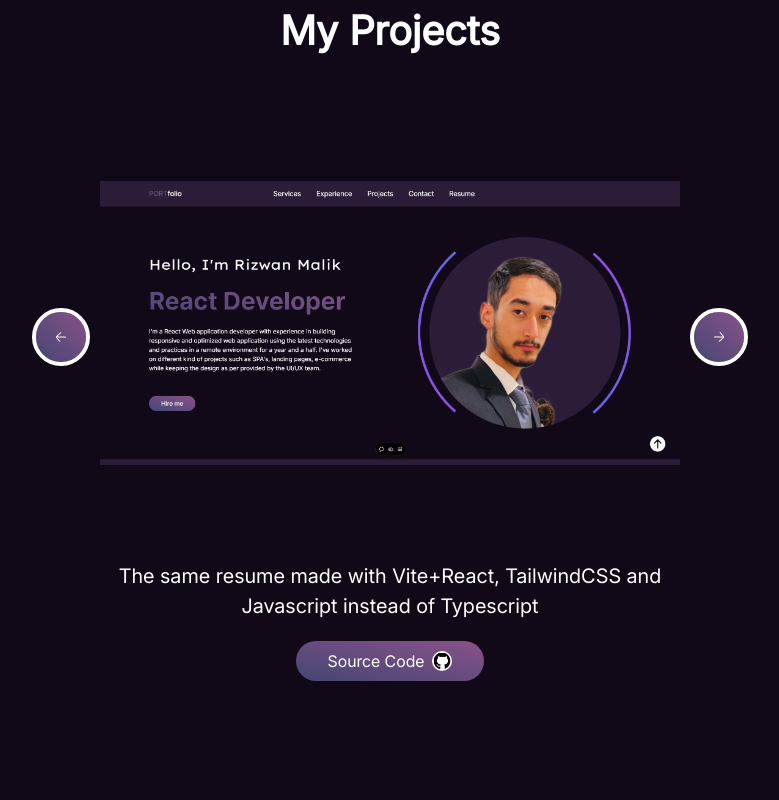
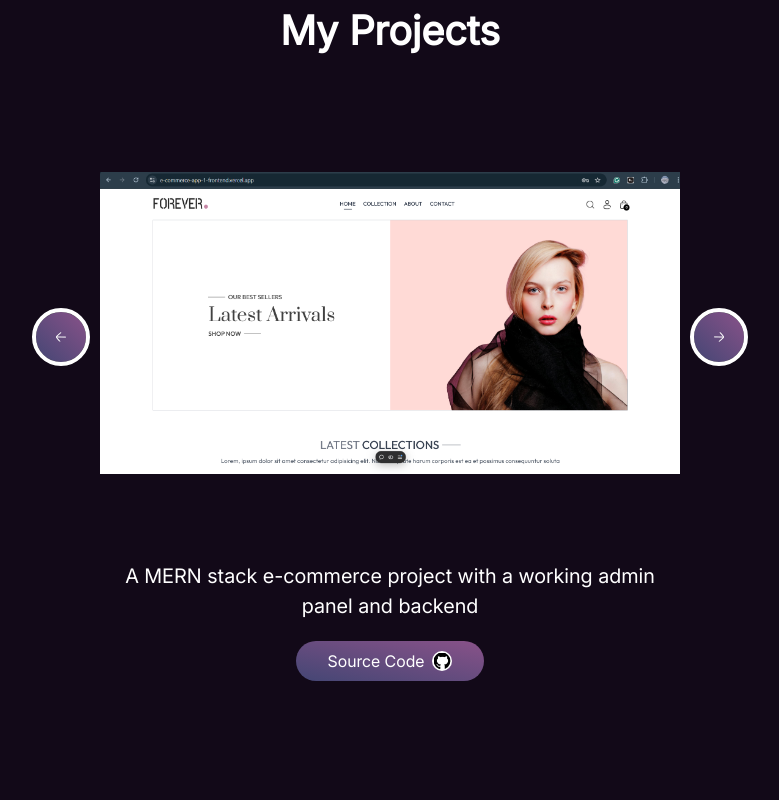
Before and after one commit to malikrizwan177/Resume_4_Typescript, a React (Vite) app: page / in a window 1280 px wide. Shown: the part 3120-3920 px from the top of the page, without its empty margins (250-1029 px from the left). Built offline with nearby package versions, Linux system fonts and the light colour scheme.

Commit message:
new mern stack project added

```diff
--- a/src/components/Portfolio.tsx
+++ b/src/components/Portfolio.tsx
@@ -5,6 +5,13 @@ import "animate.css/animate.compat.css"
 const Portfolio:React.FC = () => {
   const [slide, setSlide] = useState<number>(0);
   const projects:Array<{image:string, link:string, description:string, gitLink:string}> = [
+    {
+      image: "./images/e-commerce-app-1.png",
+      link: "https://e-commerce-app-1-frontend.vercel.app/",
+      description:
+        "A MERN stack e-commerce project with a working admin panel and backend",
+        gitLink: "https://github.com/malikrizwan177/E-Commerce-App-1",
+    },
     {
       image: "./images/resume_4.png",
       link: "https://resume-4-swart.vercel.app/",
```
Also changed, not shown: public/images/e-commerce-app-1.png (added).
